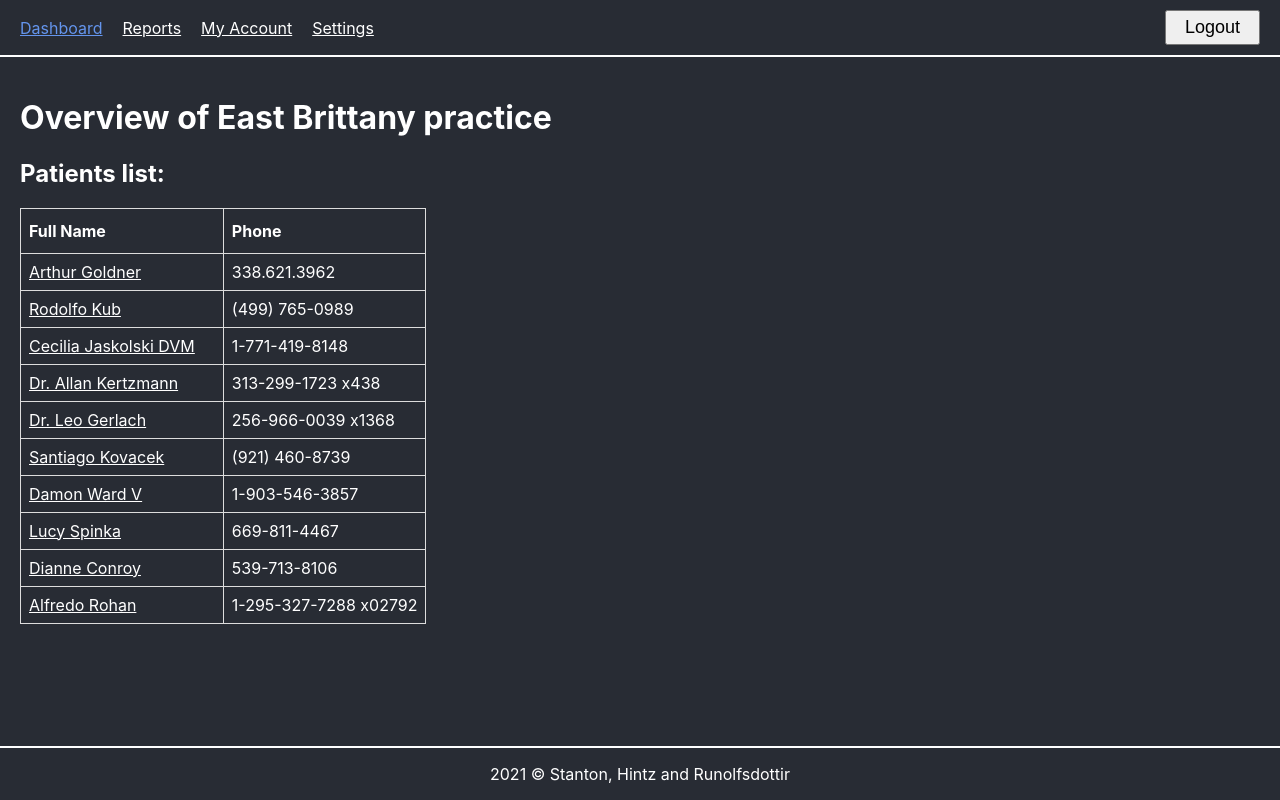
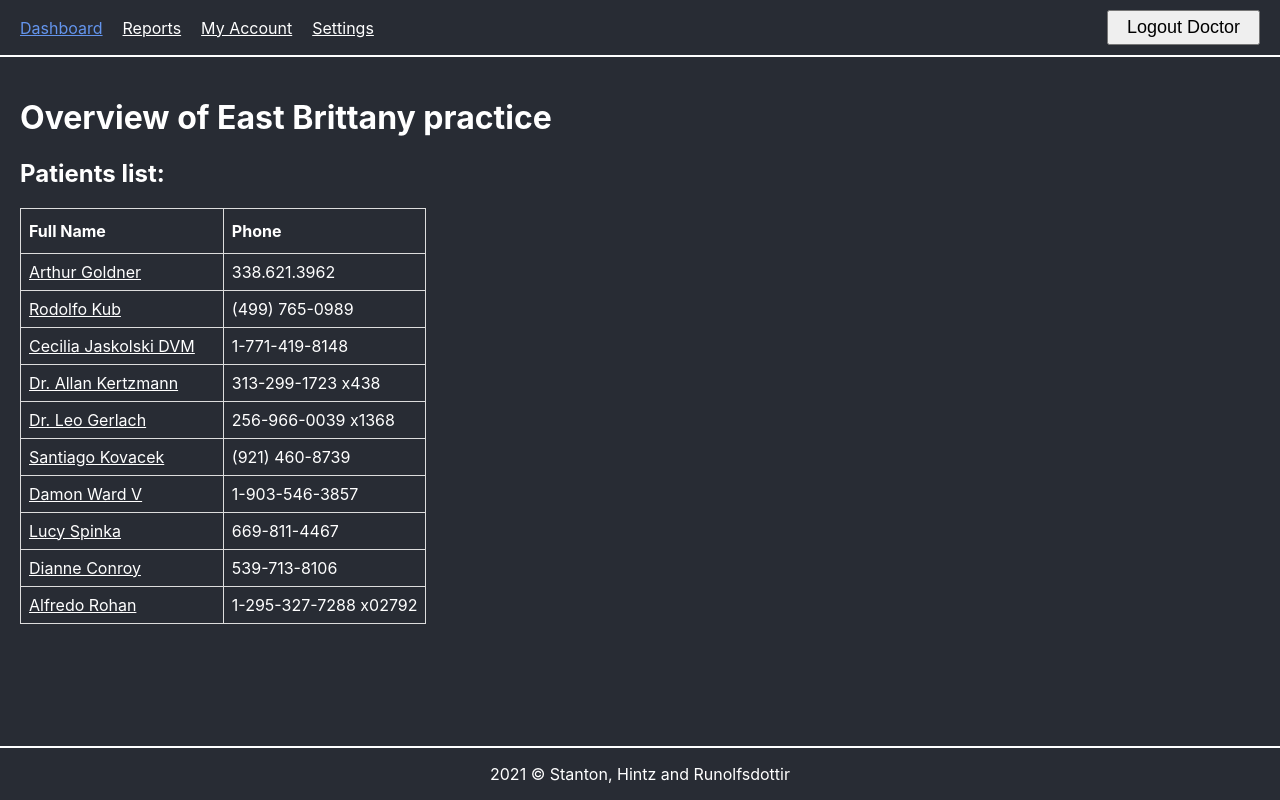
Before and after one commit to sitek94/healthcare-dashboard-poc, a React (Create React App) app: page / in a window 1280 px wide. Both pictures are taken after a click on the button "Login as Doctor". Built offline with nearby package versions, Linux system fonts and the light colour scheme.

Commit message:
feat: display user type in logout button; remove deps

```diff
--- a/package.json
+++ b/package.json
@@ -3,16 +3,12 @@
   "version": "0.1.0",
   "private": true,
   "dependencies": {
-    "@testing-library/jest-dom": "^5.11.4",
-    "@testing-library/react": "^11.1.0",
-    "@testing-library/user-event": "^12.1.10",
     "faker": "^5.5.3",
     "lodash": "^4.17.21",
     "react": "^17.0.2",
     "react-dom": "^17.0.2",
     "react-router-dom": "^5.3.0",
-    "react-scripts": "4.0.3",
-    "web-vitals": "^1.0.1"
+    "react-scripts": "4.0.3"
   },
   "scripts": {
     "start": "react-scripts start",
--- a/src/components/Navbar.jsx
+++ b/src/components/Navbar.jsx
@@ -2,7 +2,7 @@ import { NavLink as RouterNavLink } from "react-router-dom";
 import { useAuth } from "../context/auth-context";
 
 export default function Navbar({ children }) {
-  const { logout } = useAuth();
+  const { user, logout } = useAuth();
 
   return (
     <nav
@@ -11,12 +11,12 @@ export default function Navbar({ children }) {
         justifyContent: "space-between",
         alignItems: "center",
         padding: "10px 20px",
-        borderBottom: "2px solid white",
+        borderBottom: "2px solid white"
       }}
     >
       <div>{children}</div>
 
-      <button onClick={logout}>Logout</button>
+      <button onClick={logout}>Logout {user.type}</button>
     </nav>
   );
 }
--- a/src/consts.js
+++ b/src/consts.js
@@ -1,4 +1,4 @@
 export const UserType = {
-  Doctor: "doctor",
-  SingleUser: "single-user",
+  Doctor: "Doctor",
+  SingleUser: "Single User"
 };
```
